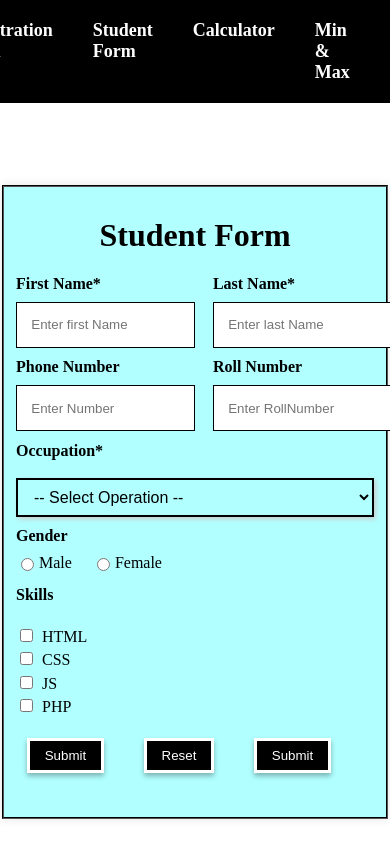
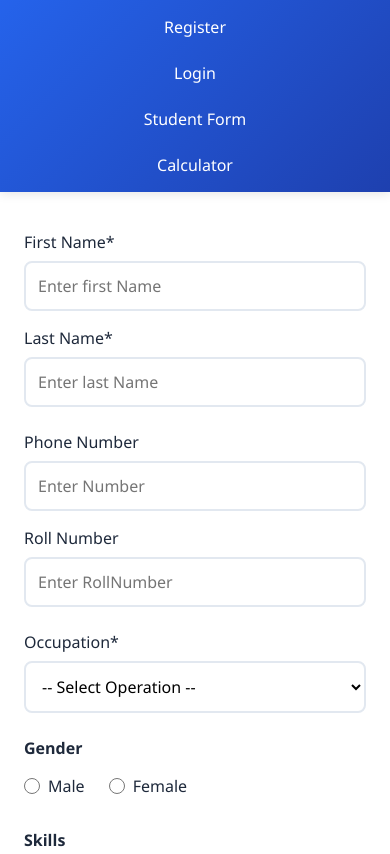
Before and after one commit to sarawaheed789/Forms, a plain HTML site: page student_form.html in a window 390 px wide. Shown: the top 854 px of the page. Drawn offline with Linux system fonts and the light colour scheme.

Commit message:
Web Forms + Calculator App

```diff
--- a/student_form.html
+++ b/student_form.html
@@ -9,11 +9,10 @@
     <!--Menus-->
     <nav class="navbar">
         <ul>
-            <li><a href="index.html.html">Registration Form</a></li>
+            <li><a href="index.html">Register</a></li>
+            <li><a href="login.html">Login</a></li>
             <li><a href="student_form.html">Student Form</a></li>
             <li><a href="calculator.html">Calculator</a></li>
-            <li><a href="min_max.html">Min & Max</a></li>
-            <li><a href="table_number.html">Table</a></li>
         </ul>
     </nav>
 
--- a/style.css
+++ b/style.css
@@ -1,158 +1,299 @@
+/* Modern CSS Reset and Base Styles */
+:root {
+  --primary-color: #2563eb;
+  --secondary-color: #1e40af;
+  --background-color: #f8fafc;
+  --text-color: #1e293b;
+  --border-radius: 8px;
+  --transition: all 0.3s ease;
+}
+
+* {
+  margin: 0;
+  padding: 0;
+  box-sizing: border-box;
+  font-family: 'Segoe UI', system-ui, sans-serif;
+}
+
 body {
   display: flex;
   justify-content: center;
   align-items: center;
-  height:100vh;
+  min-height: 100vh;
   flex-direction: column;
-  margin: 0;
-  padding-top: 80px; /* Add this */
+  background-color: var(--background-color);
+  color: var(--text-color);
+  padding-top: 80px;
 }
 
-
+/* Modern Navbar Styles */
 .navbar {
   width: 100%;
-    background-color: #000;
-    padding: 20px 0;
+  background: linear-gradient(135deg, var(--primary-color), var(--secondary-color));
+  padding: 1rem 0;
   position: fixed;
   top: 0;
   left: 0;
   z-index: 999;
+  box-shadow: 0 2px 10px rgba(0, 0, 0, 0.1);
 }
 
 .navbar ul {
   list-style-type: none;
   display: flex;
   justify-content: center;
+  flex-wrap: wrap;
+  gap: 1.5rem;
   margin: 0;
-    padding: 0;
-}
-
-.navbar ul li {
-    margin: 0 20px;
+  padding: 0 1rem;
 }
 
 .navbar ul li a {
   color: white;
   text-decoration: none;
-    font-weight: bold;
-    font-size: 18px;
-    transition: color 0.3s ease;
+  font-weight: 500;
+  font-size: 1rem;
+  padding: 0.5rem 1rem;
+  border-radius: var(--border-radius);
+  transition: var(--transition);
 }
 
 .navbar ul li a:hover {
-    color: cyan;
+  background-color: rgba(255, 255, 255, 0.1);
+  transform: translateY(-2px);
 }
 
-
-/* Dropdown base style */
-/* Dropdown Menu Styling */
-.navbar ul li {
-    position: relative;
+/* Form Container Styles */
+.form-container {
+  background: white;
+  box-shadow: 0 4px 20px rgba(0, 0, 0, 0.08);
+  padding: 2rem;
+  border-radius: var(--border-radius);
+  width: 100%;
+  max-width: 800px;
+  margin: 1rem;
 }
 
-.navbar ul li .submenu {
-    display: none;
-    position: absolute;
-    top: 100%;
-    left: 0;
-    background-color: black;
-    padding: 0;
-    list-style-type: none;
-    min-width: 260px;
-    box-shadow: 0 2px 5px rgba(0,0,0,0.5);
-    z-index: 999;
+.form-container h1 {
+  color: var(--primary-color);
+  margin-bottom: 2rem;
+  font-size: 1.8rem;
+  text-align: center;
 }
 
-.navbar ul li:hover > .submenu {
-    display: block;
+/* Form Elements */
+.form-row {
+  display: flex;
+  gap: 1.5rem;
+  margin-bottom: 1.5rem;
+  flex-wrap: wrap;
 }
 
-.navbar ul li .submenu li {
-    position: relative;
-}
-
-.navbar ul li .submenu li a {
-    display: block;
-    padding: 10px 15px;
-    color: white;
-    text-decoration: none;
-    font-size: 16px;
-    font-weight: normal;
-}
-
-.navbar ul li .submenu li a:hover {
-    background-color: cyan;
-    color: black;
-}
-
-/* Submenu inside submenu (right side) */
-.navbar ul li .submenu li .submenu {
-    top: 0;
-    left: 100%;
-}
-
-
-.form-container{
-    background: #00ffff4e;
-    box-shadow: 0 0 10px rgba(0,0,0,0.1);
-    padding: 2% 3%;
-    border: 2px groove #000;
-}
-.form-row{
-    display: flex;
-    gap:5%;
-    margin-bottom: 3%;
-}
 .form-group {
   display: flex;
   flex-direction: column;
   flex: 1;
+  min-width: 250px;
 }
+
 .form-group label {
-    margin-bottom: 5%;
-    font-weight: 600;
+  margin-bottom: 0.5rem;
+  font-weight: 500;
+  color: var(--text-color);
 }
-  .form-group input {
-    padding: 8%;
-    border: 1px solid #000;
 
+.form-group input,
+.form-group select {
+  padding: 0.75rem;
+  border: 2px solid #e2e8f0;
+  border-radius: var(--border-radius);
+  font-size: 1rem;
+  transition: var(--transition);
+  background-color: white;
 }
-  select {
-    width: 100%;
-    padding: 8px 12px;
-    border: 2px solid #000;
-    background-color: #f9f9f900;
-    font-size: 16px;
-    transition: border-color 0.3s ease;
+
+.form-group input:focus,
+.form-group select:focus {
+  border-color: var(--primary-color);
   outline: none;
-    box-shadow: 2px 2px 5px #ccc;
+  box-shadow: 0 0 0 3px rgba(37, 99, 235, 0.1);
 }
-  .form-group label input[type="checkbox"], input[type="radio"] {
-    margin-right: 5px;
 
-}
-.chk label{
-  font-weight: normal;
-  margin-bottom: 1%;
-}
+/* Checkbox and Radio Styles */
 .gender-options {
   display: flex;
-  gap: 20px;
-  margin-top: 5px;
+  gap: 1.5rem;
+  margin-top: 0.5rem;
 }
-.gender-options label {
-  font-weight: normal;
+
+.gender-options label,
+.form-group.chk label {
   display: flex;
   align-items: center;
+  gap: 0.5rem;
+  cursor: pointer;
+  font-weight: normal;
 }
+
+input[type="checkbox"],
+input[type="radio"] {
+  width: 1rem;
+  height: 1rem;
+  accent-color: var(--primary-color);
+}
+
+/* Button Styles */
 .form-row button {
+  padding: 0.75rem 1.5rem;
+  border: none;
+  border-radius: var(--border-radius);
+  background-color: var(--primary-color);
+  color: white;
+  font-weight: 500;
+  cursor: pointer;
+  transition: var(--transition);
+  box-shadow: 0 2px 4px rgba(0, 0, 0, 0.1);
+}
+
+.form-row button:hover {
+  background-color: var(--secondary-color);
+  transform: translateY(-2px);
+}
+
+.form-row button[type="reset"] {
+  background-color: #64748b;
+}
+
+.form-row button[type="reset"]:hover {
+  background-color: #475569;
+}
+
+/* Responsive Design */
+@media (max-width: 768px) {
+  .form-container {
+    padding: 1.5rem;
+  }
+
+  .form-row {
+    flex-direction: column;
+    gap: 1rem;
+  }
+
+  .form-group {
+    min-width: 100%;
+  }
+
+  .navbar ul {
+    flex-direction: column;
+    align-items: center;
+  }
+
+  .navbar ul li {
+    width: 100%;
+    text-align: center;
+  }
+
+  body {
+    padding-top: 120px;
+  }
+}
+
+/* Animation for Form Elements */
+@keyframes fadeIn {
+  from {
+    opacity: 0;
+    transform: translateY(10px);
+  }
+  to {
+    opacity: 1;
+    transform: translateY(0);
+  }
+}
+
+.form-group {
+  animation: fadeIn 0.3s ease-out forwards;
+}
+
+/* Login Form Styles */
+.login-container {
+    max-width: 400px !important;
+}
+
+.login-container .form-container {
+    margin-top: 2rem;
+}
+
+.forgot-password {
+    text-align: right;
+    margin-top: -0.5rem;
+    margin-bottom: 1rem;
+}
+
+.forgot-password a {
+    color: var(--primary-color);
+    text-decoration: none;
+    font-size: 0.9rem;
+    transition: var(--transition);
+}
+
+.forgot-password a:hover {
+    color: var(--secondary-color);
+}
+
+.social-login {
+    text-align: center;
+    margin-top: 2rem;
+    padding-top: 2rem;
+    border-top: 1px solid #e2e8f0;
+}
+
+.social-login p {
+    color: #64748b;
+    margin-bottom: 1rem;
+}
+
+.social-buttons {
     display: flex;
-    margin:2% 3%;
-    padding: 7px 15px;
-    border:3px solid #fff;
+    gap: 1rem;
+    justify-content: center;
+}
+
+.social-button {
+    padding: 0.75rem 1.5rem;
+    border: 2px solid #e2e8f0;
+    border-radius: var(--border-radius);
+    background: white;
+    color: var(--text-color);
+    font-weight: 500;
     cursor: pointer;
-    background-color: black;
-    color:#fff;
-    box-shadow: 0 3px 5px rgba(0, 0, 0, 0.3);
-    align-content: center;
+    transition: var(--transition);
+    display: flex;
+    align-items: center;
+    gap: 0.5rem;
 }
+
+.social-button:hover {
+    border-color: var(--primary-color);
+    background: #f8fafc;
+}
+
+.register-link {
+    text-align: center;
+    margin-top: 1.5rem;
+}
+
+.register-link a {
+    color: var(--primary-color);
+    text-decoration: none;
+    font-weight: 500;
+    transition: var(--transition);
+}
+
+.register-link a:hover {
+    color: var(--secondary-color);
+}
+
+/* Full width button for login form */
+.login-container .form-row button[type="submit"] {
+    width: 100%;
+}
```
Also changed, not shown: Operational Calculator.html (deleted, +0 -98 lines), calculator.html (+2 -3 lines), index.html (+3 -3 lines), login.html (added, +75 -0 lines). Lines whose indentation alone changed are shown as unchanged.
